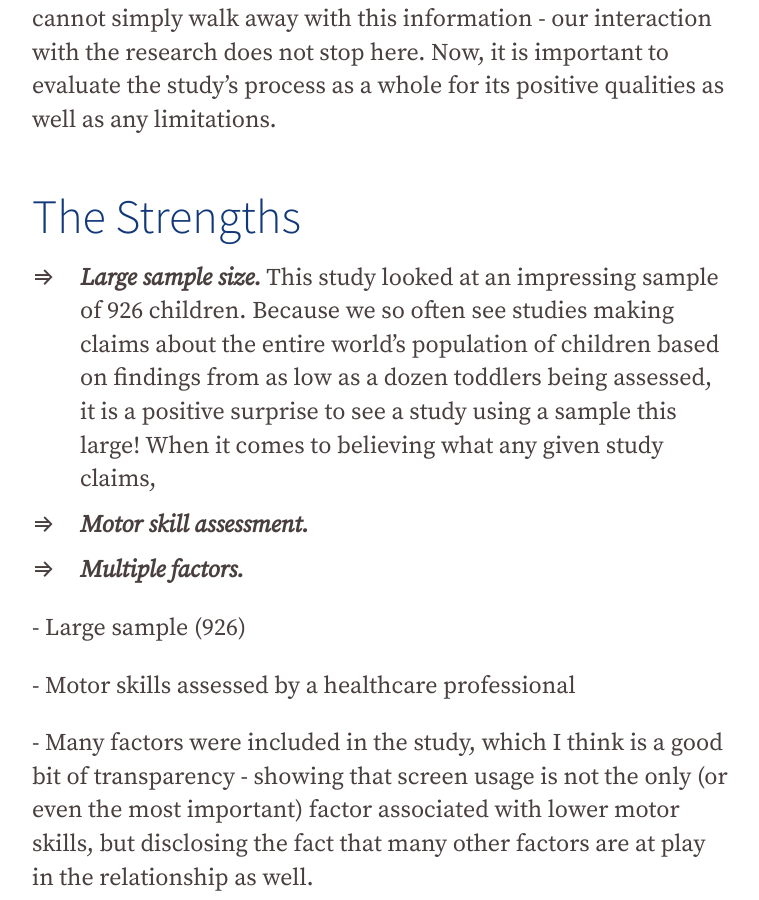
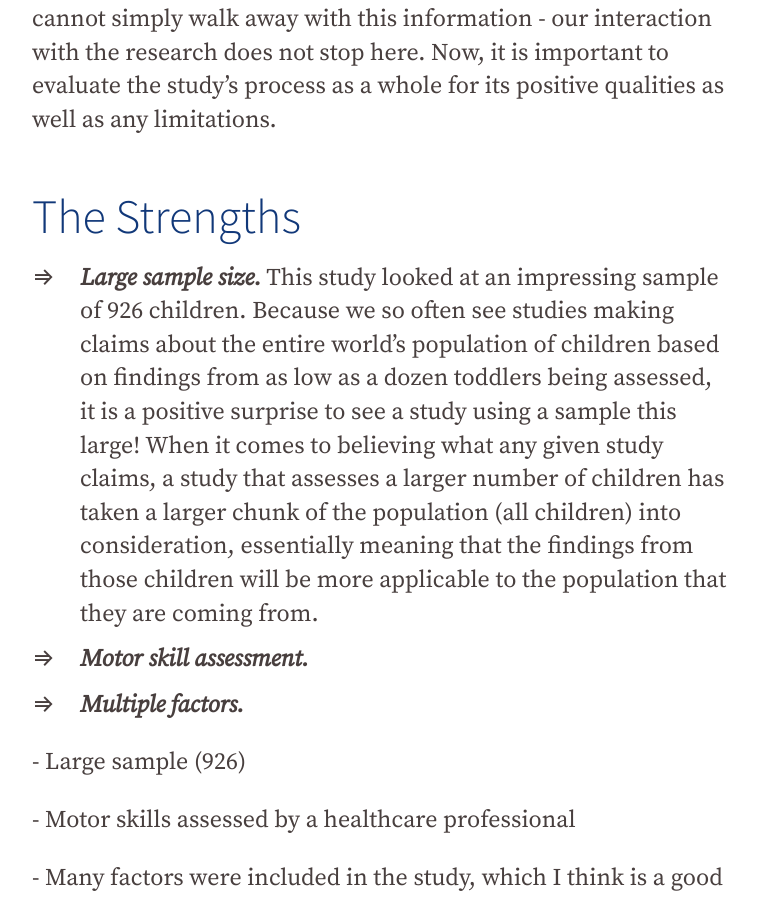
Before and after one commit to famliy-screen-time/familyscreentime.ca, a Jekyll site: the page built from _posts/2020-06-15-st-bp.md, in a window 1280 px wide and 900 px high, scrolled down 2167 px. Shown: the whole window, without its empty margins (56-815 px from the left). Built offline with Jekyll 4.4.1, drawn with Linux system fonts in a browser that asks for light colours; nearby versions of some CDN libraries.

Commit message:
Update Blog “2020-06-15-st-bp”

```diff
--- a/_posts/2020-06-15-st-bp.md
+++ b/_posts/2020-06-15-st-bp.md
@@ -30,7 +30,7 @@
 
 # The Strengths
 
-* ***Large sample size.*** This study looked at an impressing sample of 926 children. Because we so often see studies making claims about the entire world's population of children based on findings from as low as a dozen toddlers being assessed, it is a positive surprise to see a study using a sample this large! When it comes to believing what any given study claims,
+* ***Large sample size.*** This study looked at an impressing sample of 926 children. Because we so often see studies making claims about the entire world's population of children based on findings from as low as a dozen toddlers being assessed, it is a positive surprise to see a study using a sample this large! When it comes to believing what any given study claims, a study that assesses a larger number of children has taken a larger chunk of the population (all children) into consideration, essentially meaning that the findings from those children will be more applicable to the population that they are coming from.
 * ***Motor skill assessment.***
 * ***Multiple factors.***
 
```
